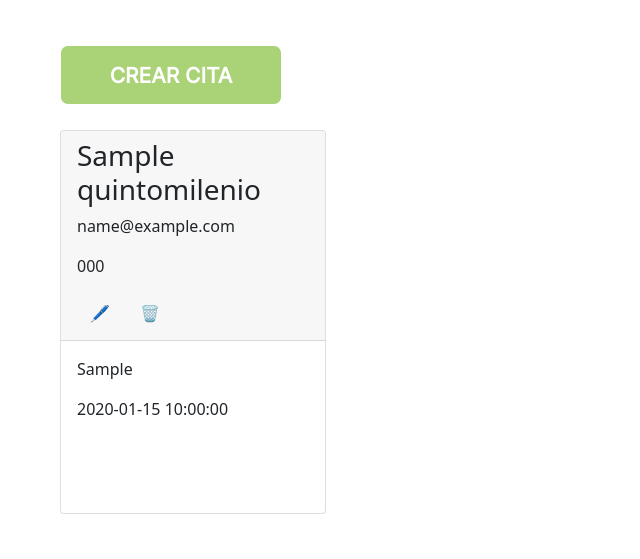
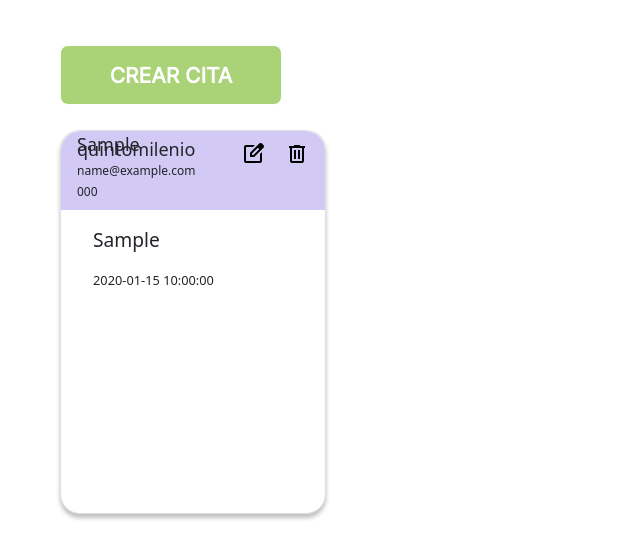
Before and after one commit to Sergio-Fernandez-Dev/quintomilenio, a PHP site: page / in a window 1280 px wide. Shown: the top 559 px of the page, without its empty margins (0-640 px from the left). Run offline with PHP 8.4, Linux system fonts and the light colour scheme; tables that the repository leaves empty hold one stand-in row (values such as "Sample post").

Commit message:
card style

```diff
--- a/index.php
+++ b/index.php
@@ -7,7 +7,9 @@
     <meta name="viewport" content="width=device-width, initial-scale=1.0">
     <link rel="preconnect" href="https://fonts.gstatic.com" crossorigin>
     <link href="https://fonts.googleapis.com/css2?family=Inter&display=swap" rel="stylesheet">
+    <link rel="stylesheet" href="https://fonts.googleapis.com/css2?family=Material+Symbols+Outlined:opsz,wght,FILL,GRAD@24,300,0,0" />
     <link rel="stylesheet" href="https://fonts.googleapis.com/css2?family=Material+Symbols+Outlined:opsz,wght,FILL,GRAD@48,700,1,-25" />
+    <link rel="stylesheet" href="https://fonts.googleapis.com/css2?family=Material+Symbols+Outlined:opsz,wght,FILL,GRAD@24,300,0,0" />
     <link href="https://cdn.jsdelivr.net/npm/bootstrap@5.0.2/dist/css/bootstrap.min.css" rel="stylesheet" integrity="sha384-EVSTQN3/azprG1Anm3QDgpJLIm9Nao0Yz1ztcQTwFspd3yD65VohhpuuCOmLASjC" crossorigin="anonymous">
     <script src="https://cdn.jsdelivr.net/npm/bootstrap@5.0.2/dist/js/bootstrap.bundle.min.js" integrity="sha384-MrcW6ZMFYlzcLA8Nl+NtUVF0sA7MsXsP1UyJoMp4YLEuNSfAP+JcXn/tWtIaxVXM" crossorigin="anonymous"></script>
     <link rel="stylesheet" href="./src/Views/app.css">
--- a/src/Tools/Database.php
+++ b/src/Tools/Database.php
@@ -23,7 +23,7 @@ class Database
     {
         $host = "localhost";
         $user = "root";
-        $pass = "root";
+        $pass = "";
         $database = "consultorioquintomilenio";
         $charset = "utf-8";
         $options = [PDO::ATTR_DEFAULT_FETCH_MODE => PDO::FETCH_ASSOC];
--- a/src/Views/app.css
+++ b/src/Views/app.css
@@ -1,6 +1,8 @@
 @import url(./components/header/header.css);
 @import url(./appointmentsList.css);
 @import url(./components/footer/footer.css);
+@import url(./components/card/card.css);
+
 
 :root {
   --primary-color: #532164;
--- /dev/null
+++ b/src/Views/components/card/card.css
@@ -0,0 +1,39 @@
+.card {
+    border-radius: 20px;
+    box-shadow: 0px 4px 4px rgba(0, 0, 0, 0.25);
+}
+.card-header-custom {
+    display: flex;
+    border-radius: 20px 20px 0 0;
+    background-color: var(--secondary-color);
+    font-size: 12px;
+    line-height: 5px;
+    padding: 0.7rem 1rem 0 1rem;
+}
+.card-header-data {
+    width: 80%;
+}
+.card-user-name {
+    font-size: 1.5em;
+    font-weight: 400;
+}
+.card-header-buttons{
+    display: flex;
+    align-items: flex-start;
+    gap: 20px;
+}
+.card-header-buttons button{
+    border: 0;
+    background-color: transparent;
+}
+
+.card-body {
+    padding: 1rem 2rem;
+}
+.card-text {
+    font-size: 1.2em;
+    /* line-height: 15px; */
+}
+.card-date{
+    font-size: 0.8em;
+}
--- a/src/Views/components/card/card.php
+++ b/src/Views/components/card/card.php
@@ -1,16 +1,28 @@
 <div class='card mb-3'>
-    <div class='card-header'>
-        <h3><?php echo $name ?></h3>
-        <p class='card-data'><?php echo $email ?></p>
-        <p class='card-data'><?php echo $phone ?></p>
-        <a href=<?php echo '?action=edit&id=' . $id ?>>
-            <button type='button' class='btn btn-light-primary' >🖊️</button>
-        </a>
 
-        <button type="button" value="<?php echo $id ?>" class="btn btn-light-danger deleteButton" data-bs-toggle="modal" data-bs-target="#appointmentModal">🗑️</button>
+    <div class='card-header-custom'>
+        <div class='card-header-data'>
+            <p class="card-user-name"><?php echo $name ?></p>
+            <p><?php echo $email ?></p>
+            <p><?php echo $phone ?></p>
+        </div>
+
+        <div class='card-header-buttons'>
+            <a href=<?php echo '?action=edit&id=' . $id ?>>
+                <button type='button'><span class="material-symbols-outlined">
+edit_square
+</span></button>
+            </a>
+
+            <button type="button" value="<?php echo $id ?>" ><span class="material-symbols-outlined">
+delete
+</span></button>
+
+        </div>
     </div>
     <div class='card-body '>
         <p class='card-text'><?php echo $userQuery ?></p>
+
 
         <p class='card-date'><?php echo $dateTime ?></p>
 
```
